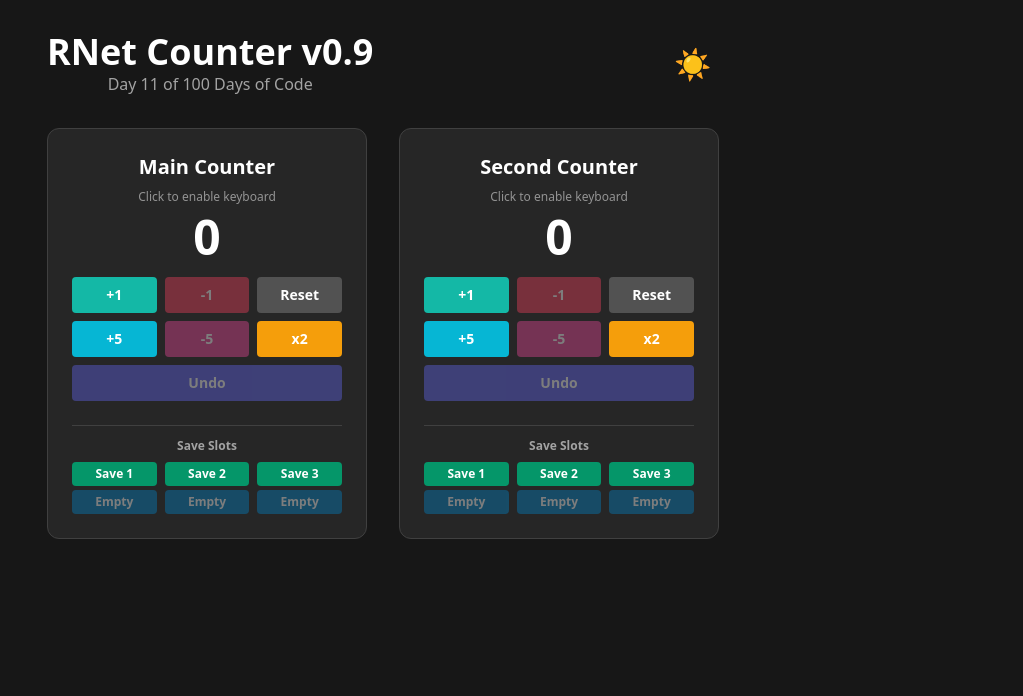
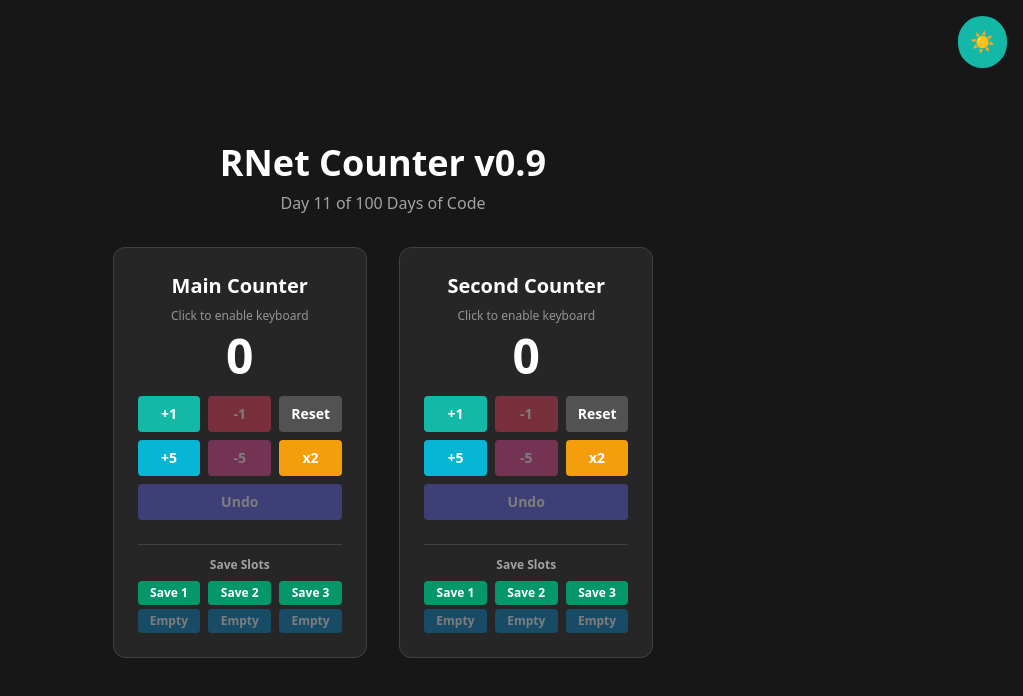
Before and after one commit to rrrnet3-dev/day1-hello, a Next.js app: page / in a window 1280 px wide. Shown: the top 696 px of the page, without its empty margins (257-1280 px from the left). Built offline with nearby package versions, Linux system fonts and the light colour scheme.

Commit message:
Day 11 fix: Correct Shift+1/2/3 hotkeys using e.code

```diff
--- a/src/pages/index.js
+++ b/src/pages/index.js
@@ -4,6 +4,7 @@ import Counter from '../components/Counter';
 export default function Home() {
   const [theme, setTheme] = useState('dark');
   const [isMounted, setIsMounted] = useState(false);
+  const [activeCounter, setActiveCounter] = useState(null); // 'main' or 'second' or null
 
   useEffect(() => { setIsMounted(true) }, []);
 
@@ -17,35 +18,47 @@ export default function Home() {
   useEffect(() => {
     if (isMounted) {
       localStorage.setItem('theme', theme);
-      if (theme === 'dark') {
-        document.documentElement.classList.add('dark');
-      } else {
-        document.documentElement.classList.remove('dark');
-      }
     }
   }, [theme, isMounted]);
 
-  if (!isMounted) return null; // prevent hydration mismatch
+  const toggleTheme = () => {
+    setTheme(theme === 'dark'? 'light' : 'dark');
+  };
+
+  const bgClass = theme === 'dark'? 'bg-neutral-900 text-white' : 'bg-gray-100 text-black';
+
+  if (!isMounted) return <div className={`${bgClass} min-h-screen`}></div>;
 
   return (
-    <div className={`${theme === 'dark'? 'bg-neutral-900 text-white' : 'bg-gray-100 text-black'} min-h-screen p-8`}>
-      <div className="max-w-2xl mx-auto text-center">
-        <div className="flex justify-between items-center mb-8">
-          <div>
-            <h1 className="text-4xl font-bold">RNet Counter v0.9</h1>
-            <p className={theme === 'dark'? 'text-neutral-400' : 'text-gray-600'}>Day 11 of 100 Days of Code</p>
-          </div>
-          <button
-            onClick={() => setTheme(theme === 'dark'? 'light' : 'dark')}
-            className="text-3xl p-2 rounded-lg hover:bg-neutral-700"
-          >
-            {theme === 'dark'? '☀️' : '🌙'}
-          </button>
-        </div>
+    <div
+      className={`${bgClass} min-h-screen flex flex-col items-center justify-center p-8 transition-colors duration-300`}
+      onClick={() => setActiveCounter(null)} // Click background = deselect all
+    >
+      <button
+        onClick={toggleTheme}
+        className="absolute top-4 right-4 bg-teal-500 hover:bg-teal-400 text-white p-3 rounded-full font-bold text-xl transition"
+        onClick={(e) => { e.stopPropagation(); toggleTheme(); }}
+      >
+        {theme === 'dark'? '☀️' : '🌙'}
+      </button>
 
-        <div className="grid md:grid-cols-2 gap-8">
-          <Counter title="Main Counter" theme={theme} />
-          <Counter title="Second Counter" theme={theme} />
+      <div onClick={(e) => e.stopPropagation()}> {/* Prevent deselect when clicking counters */}
+        <h1 className="text-4xl font-bold mb-2 text-center">RNet Counter v0.9</h1>
+        <p className={`text-center mb-8 ${theme === 'dark'? 'text-neutral-400' : 'text-gray-600'}`}>Day 11 of 100 Days of Code</p>
+
+        <div className="grid grid-cols-1 md:grid-cols-2 gap-8">
+          <Counter
+            title="Main Counter"
+            theme={theme}
+            isActive={activeCounter === 'main'}
+            onActivate={() => setActiveCounter('main')}
+          />
+          <Counter
+            title="Second Counter"
+            theme={theme}
+            isActive={activeCounter === 'second'}
+            onActivate={() => setActiveCounter('second')}
+          />
         </div>
       </div>
     </div>
```
